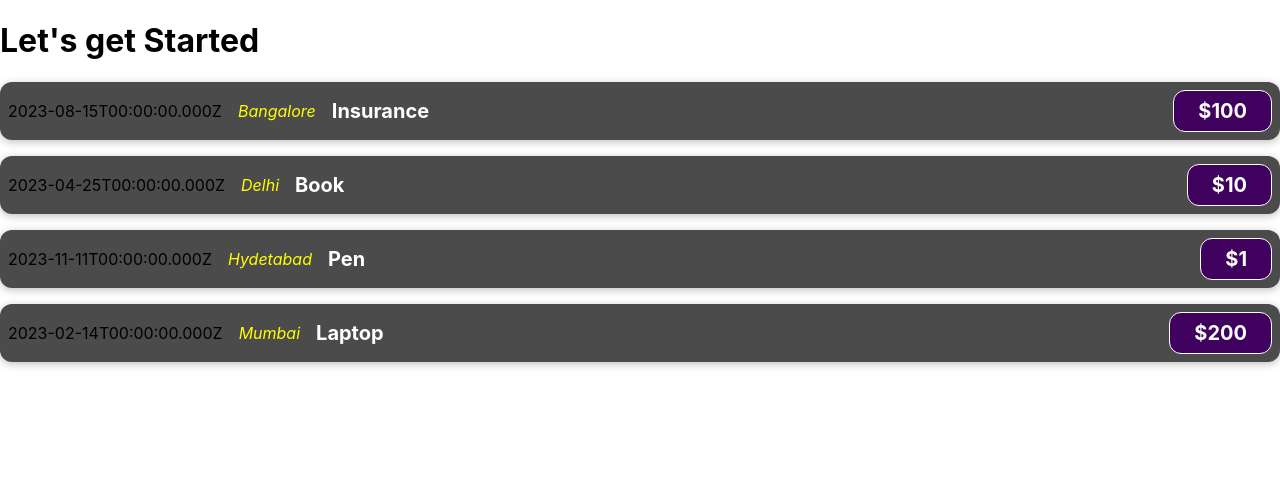
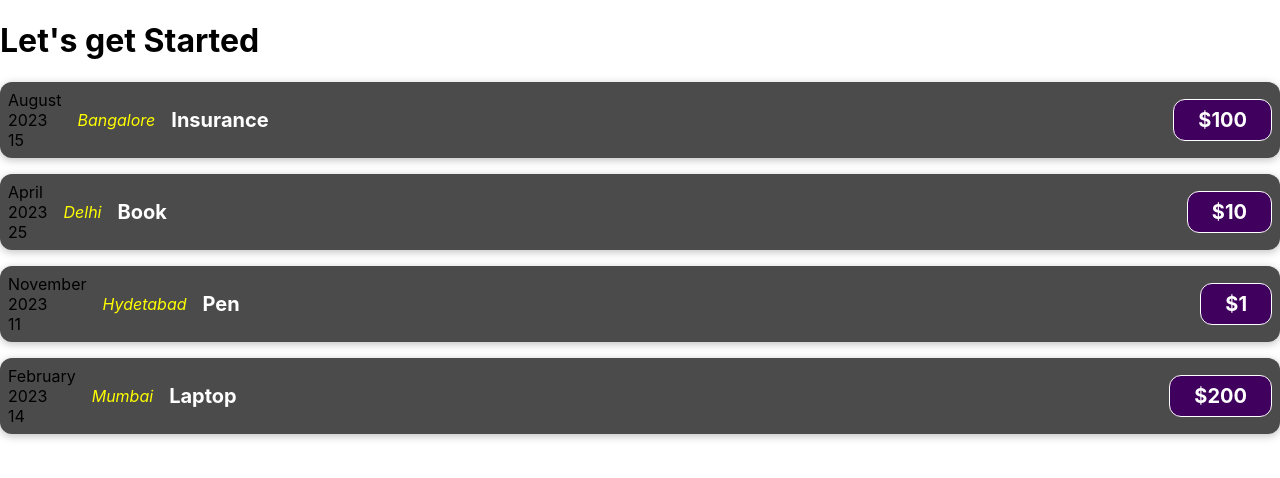
Before and after one commit to neilrrai/SharpenerReact, a React (Create React App) app: page / in a window 1280 px wide. Shown: the top 478 px of the page. Built offline with nearby package versions, Linux system fonts and the light colour scheme.

Commit message:
9/12 Formatting Date - Giving Calendar Look

```diff
--- a/src/components/ExpenseItem.jsx
+++ b/src/components/ExpenseItem.jsx
@@ -1,16 +1,37 @@
 // Write yoour code at relevant places in the code below:
 
 import "./ExpenseItem.css";
+const months = [
+  "January",
+  "February",
+  "March",
+  "April",
+  "May",
+  "June",
+  "July",
+  "August",
+  "September",
+  "October",
+  "November",
+  "December",
+];
 
 function ExpenseItem(props) {
-  const expenseDate = props.date.toISOString();
   const expenseTitle = props.title;
   const expenseAmount = props.price;
   const expenseLocation = props.location;
+  const month = months[props.date.getMonth()];
+  const year = props.date.getFullYear();
+  const date = props.date.getDate();
+  console.log(date);
 
   return (
     <div className="expense-item">
-      <div>{expenseDate}</div>
+      <div>
+        <div>{month}</div>
+        <div>{year}</div>
+        <div>{date}</div>
+      </div>
       <div className="expense-item__location">{expenseLocation}</div>
       <div className="expense-item__description">
         <h2>{expenseTitle}</h2>
```
